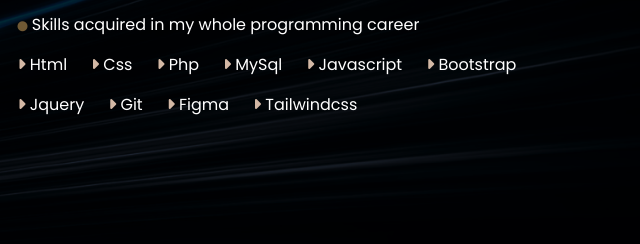
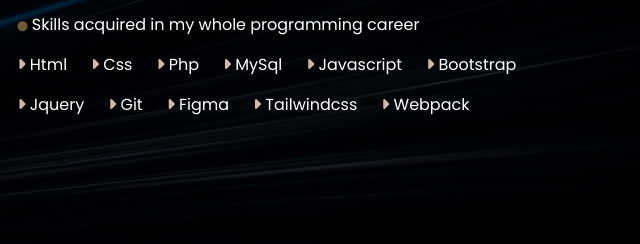
Before and after one commit to jcrunatay/Portfolio, a plain HTML site: page index.html in a window 1280 px wide. Shown: the part 1166-1410 px from the top of the page, 577-1217 px from the left. Drawn offline with nearby package versions, Linux system fonts and the light colour scheme.

Commit message:
update skills

```diff
--- a/index.html
+++ b/index.html
@@ -130,6 +130,9 @@
                         </div>
                         <div class="col-auto">
                             <p><i class="fa-solid fa-caret-right"></i> Tailwindcss</p>
+                        </div>
+                        <div class="col-auto">
+                            <p><i class="fa-solid fa-caret-right"></i> Webpack</p>
                         </div>
                     </div>
                 </div>
```
